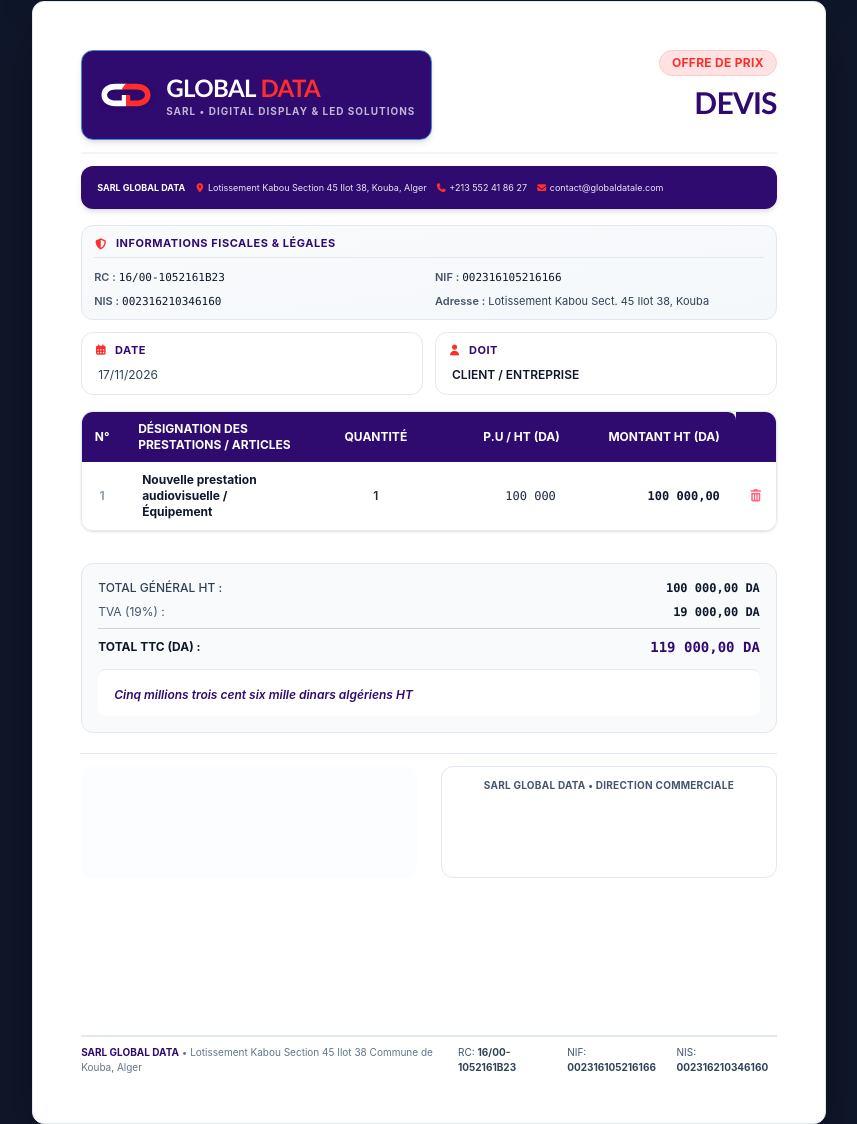
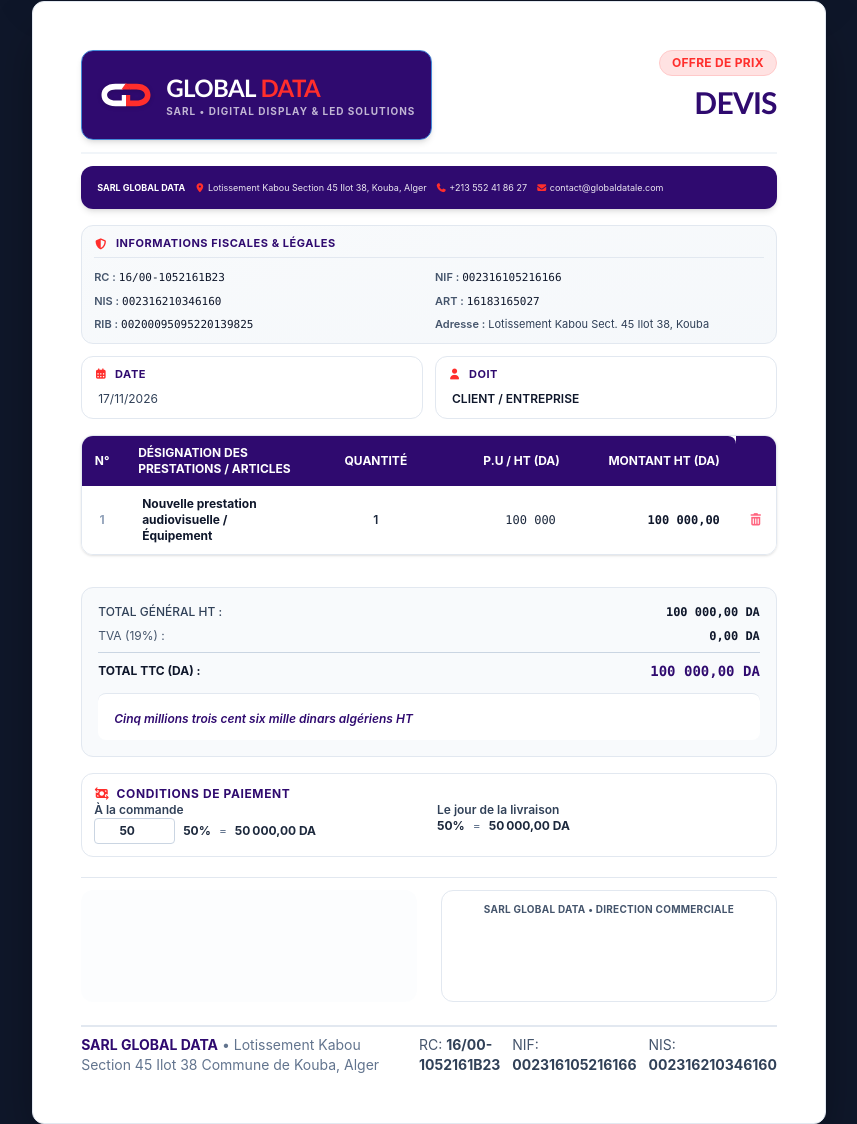
Before and after one commit to mohamed-taib/global-data-app, a plain HTML site: page index.html in a window 1280 px wide. Shown: the part 179-1303 px from the top of the page, without its empty margins (211-1068 px from the left). Drawn offline with Linux system fonts and the light colour scheme.

Commit message:
Add files via upload

```diff
--- a/index.html
+++ b/index.html
@@ -77,6 +77,13 @@
                 -webkit-print-color-adjust: exact !important;
                 print-color-adjust: exact !important;
             }
+            .payment-conditions input {
+                display: none !important;
+            }
+
+            .hidden-print {
+                display: inline !important;
+            }
             .no-print {
                 display: none !important;
             }
@@ -129,6 +136,8 @@
                 background: transparent !important;
                 box-shadow: none !important;
             }
+
+
 
 
     /* MEDIUM COMPACT A4 DESIGN */
@@ -354,11 +363,21 @@
                             <span class="font-semibold text-slate-600">NIS :</span>
                             <span class="font-mono text-slate-900">002316210346160</span>
                         </p>
+                        <p>
+                            <span class="font-semibold text-slate-600">ART :</span>
+                            <span class="font-mono text-slate-900">16183165027</span>
+                        </p>
+
+                        <p>
+                            <span class="font-semibold text-slate-600">RIB :</span>
+                            <span class="font-mono text-slate-900">00200095095220139825</span>
+                        </p>
 
                         <p>
                             <span class="font-semibold text-slate-600">Adresse :</span>
                             Lotissement Kabou Sect. 45 Ilot 38, Kouba
                         </p>
+
                     </div>
                 </div>
 
@@ -458,6 +477,60 @@
 
             </div>
 
+            <!-- Payment Conditions -->
+            <div class="payment-conditions mt-4 p-3 rounded-xl border border-slate-200 bg-white text-xs">
+
+                <div class="font-bold text-brandNavy uppercase tracking-wider mb-3">
+                    <i class="fa-solid fa-money-bill-transfer text-brandRed mr-1"></i>
+                    Conditions de paiement
+                </div>
+
+                <div class="grid grid-cols-2 gap-4">
+
+                    <!-- First Payment -->
+                    <div>
+                        <p class="font-semibold text-slate-700 mb-1">
+                            À la commande
+                        </p>
+
+                        <div class="flex items-center gap-2">
+                            <input
+                                type="number"
+                                id="paymentFirstPercent"
+                                min="0"
+                                max="100"
+                                value="50"
+                                class="editable w-16 font-bold text-center border border-slate-300 rounded p-1 no-print"
+                                oninput="updatePaymentConditions()"
+                            >
+
+                            <span id="paymentFirstPercentPrint" class="hidden-print font-bold">50%</span>
+
+                            <span class="text-slate-500">=</span>
+
+                            <strong id="paymentFirstAmount">0,00 DA</strong>
+                        </div>
+                    </div>
+
+                    <!-- Second Payment -->
+                    <div>
+                        <p class="font-semibold text-slate-700 mb-1">
+                            Le jour de la livraison
+                        </p>
+
+                        <div class="flex items-center gap-2">
+                            <strong id="paymentSecondPercent">50%</strong>
+
+                            <span class="text-slate-500">=</span>
+
+                            <strong id="paymentSecondAmount">0,00 DA</strong>
+                        </div>
+                    </div>
+
+                </div>
+            </div>
+
+
             <!-- Signatures Section -->
             <div class="signature-grid grid grid-cols-2 gap-6 mt-5 pt-3 border-t border-slate-200 text-xs">
 
@@ -478,7 +551,7 @@
         </div>
 
         <!-- Document Footer -->
-        <footer class="document-footer mt-5 pt-2 border-t-2 border-slate-200 text-[10px] text-slate-500 flex flex-col sm:flex-row justify-between items-center gap-2 relative z-10">
+        <footer class="document-footer mt-5 pt-2 border-t-2 border-slate-200 text-sm text-slate-500 flex flex-col sm:flex-row justify-between items-center gap-2 relative z-10">
             <div>
                 <span class="font-bold text-brandNavy">SARL GLOBAL DATA</span> &bull;
                 <span>Lotissement Kabou Section 45 Ilot 38 Commune de Kouba, Alger</span>
@@ -553,15 +626,51 @@
                 }
             });
 
-            const tva = applyTva ? (totalHT * 0.19) : 0;
+            const tva = (currentMode === 'FACTURE' && applyTva)
+                ? totalHT * 0.19
+                : 0;
+
             const totalTTC = totalHT + tva;
 
             document.getElementById('subtotalDisplay').innerText = formatDA(totalHT);
             document.getElementById('tvaDisplay').innerText = applyTva ? formatDA(tva) : 'Exonérée (0%)';
             document.getElementById('totalTtcDisplay').innerText = formatDA(totalTTC);
 
+            updatePaymentConditions();
             saveLocalData();
         }
+
+        function updatePaymentConditions() {
+
+            const input = document.getElementById('paymentFirstPercent');
+
+            let firstPercent = parseFloat(input.value);
+
+            if (isNaN(firstPercent)) firstPercent = 0;
+
+            firstPercent = Math.max(0, Math.min(100, firstPercent));
+
+            const secondPercent = 100 - firstPercent;
+
+            const total = parseCleanNumber(
+                document.getElementById('totalTtcDisplay').innerText
+            );
+
+            document.getElementById('paymentFirstPercentPrint').innerText =
+                firstPercent + '%';
+
+            document.getElementById('paymentSecondPercent').innerText =
+                secondPercent + '%';
+
+            document.getElementById('paymentFirstAmount').innerText =
+                formatDA(total * firstPercent / 100);
+
+            document.getElementById('paymentSecondAmount').innerText =
+                formatDA(total * secondPercent / 100);
+
+            saveLocalData();
+        }
+
 
 
         // Add new service item
@@ -622,6 +731,8 @@
             const lblClientSig = document.getElementById('lblClientSignatureBox');
 
             if (mode === 'DEVIS') {
+                document.getElementById('tvaRow').style.display = 'none';
+                applyTva = false;
                 btnDevis.className = 'px-4 py-2 text-xs font-bold rounded-lg transition-all flex items-center gap-2 bg-brandRed text-white shadow-md';
                 btnFacture.className = 'px-4 py-2 text-xs font-bold rounded-lg transition-all flex items-center gap-2 text-slate-300 hover:text-white';
 
@@ -633,6 +744,8 @@
                 if (legalNotice) legalNotice.innerText = "* Ce devis constitue un engagement de prix pendant sa durée de validité (30 jours). Pour valider la commande, veuillez nous retourner le présent document signé et revêtu du cachet de l'entreprise avec la mention 'Bon pour accord'.";
                 lblClientSig.innerText = "Bon pour accord & Cachet Client";
             } else {
+                document.getElementById('tvaRow').style.display = 'flex';
+                applyTva = true;
                 btnFacture.className = 'px-4 py-2 text-xs font-bold rounded-lg transition-all flex items-center gap-2 bg-brandNavy text-white shadow-md';
                 btnDevis.className = 'px-4 py-2 text-xs font-bold rounded-lg transition-all flex items-center gap-2 text-slate-300 hover:text-white';
 
@@ -644,6 +757,13 @@
                 if (legalNotice) legalNotice.innerText = "* Les marchandises et prestations fournies restent la propriété exclusive de SARL GLOBAL DATA jusqu'à encaissement complet du montant facturé. En cas de retard de règlement, des pénalités légales seront exigibles.";
                 lblClientSig.innerText = "Reçu conforme & Cachet Réception";
             }
+            const tvaLabel = document.getElementById('tvaToggleLabel');
+
+            if (tvaLabel) {
+                tvaLabel.innerText = applyTva ? 'TVA : 19%' : 'TVA : 0% (Exonéré)';
+            }
+
+            recalculateInvoice();
             saveLocalData();
         }
 
@@ -700,6 +820,7 @@
             const timbreLabel = document.getElementById('timbreToggleLabel');
             if (timbreLabel) timbreLabel.innerText = 'Timbre : Inclus';
             recalculateInvoice();
+
             saveLocalData();
         }
 
```
